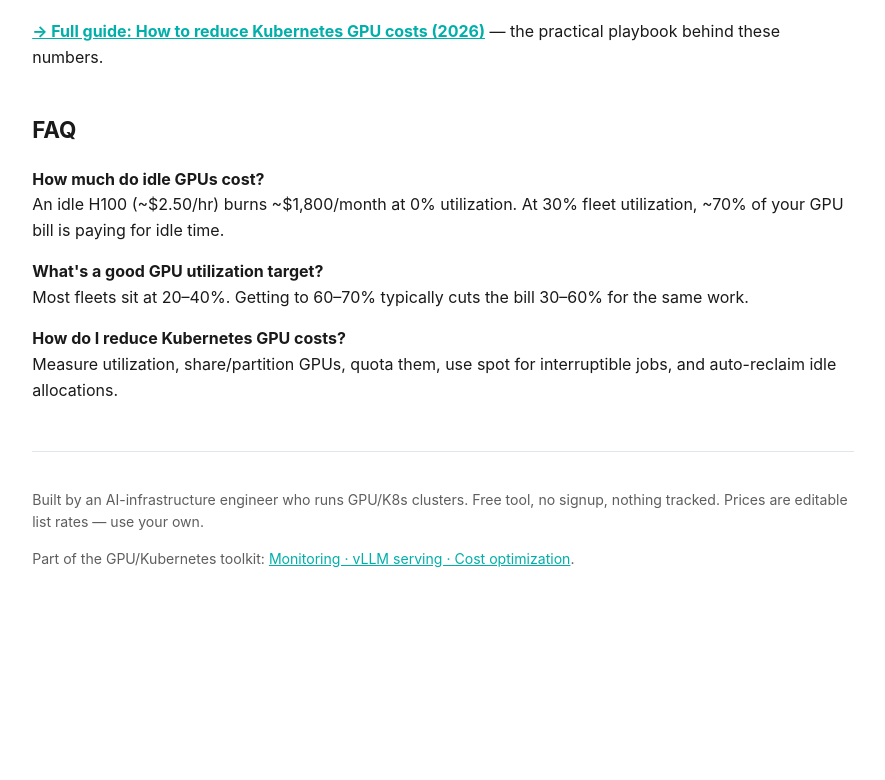
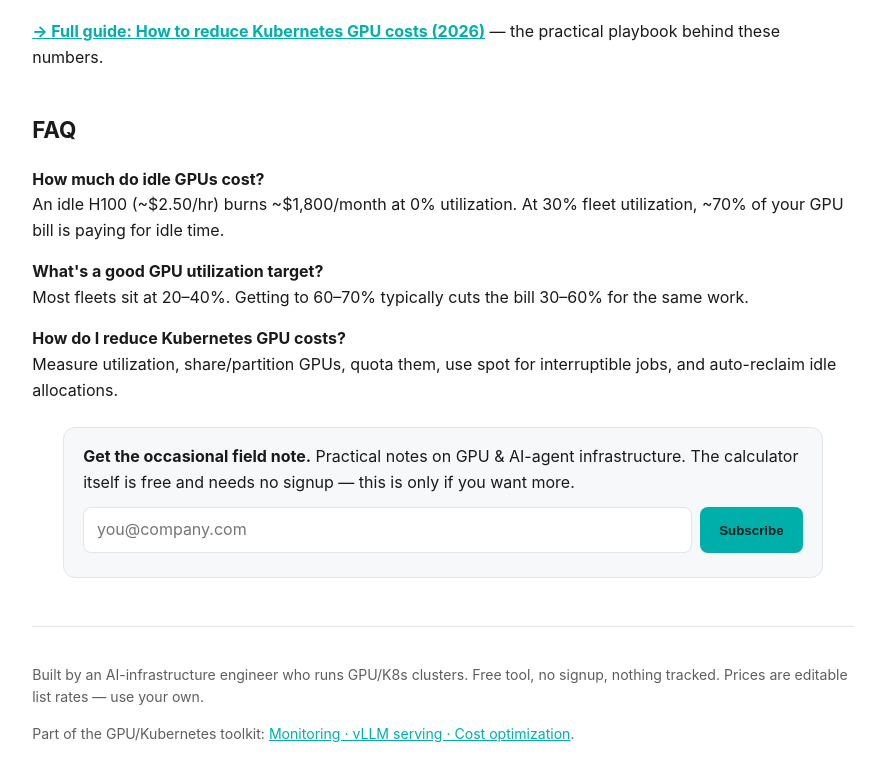
Before and after one commit to amihai4by/gpu-idle-cost-calculator, a plain HTML site: page index.html in a window 1280 px wide. Shown: the part 1997-2777 px from the top of the page, without its empty margins (197-1082 px from the left). Before the commit the page ends 2645 px from the top, so only its background shows below. Drawn offline with Linux system fonts and the light colour scheme.

Commit message:
add email capture to calculator + cost guide (complete the owned-audience funnel)
Co-Authored-By: Claude Opus 4.8 <noreply@anthropic.com>

```diff
--- a/index.html
+++ b/index.html
@@ -170,6 +170,18 @@ a{color:var(--accent)}
 <p><strong>What's a good GPU utilization target?</strong><br>Most fleets sit at 20–40%. Getting to 60–70% typically cuts the bill 30–60% for the same work.</p>
 <p><strong>How do I reduce Kubernetes GPU costs?</strong><br>Measure utilization, share/partition GPUs, quota them, use spot for interruptible jobs, and auto-reclaim idle allocations.</p>
 
+<div style="max-width:760px;margin:1.5rem auto;padding:1rem 1.2rem;border:1px solid var(--border,#e2e6ea);border-radius:12px;background:var(--card,#f6f8fa);font-family:-apple-system,BlinkMacSystemFont,'Segoe UI',Roboto,Helvetica,Arial,sans-serif;color:var(--fg,#1a1a1a)">
+<strong>Get the occasional field note.</strong> Practical notes on GPU &amp; AI-agent infrastructure. The calculator itself is free and needs no signup &mdash; this is only if you want more.
+<form id="subf" style="display:flex;gap:.5rem;margin-top:.7rem;flex-wrap:wrap">
+<input id="sube" type="email" required placeholder="you@company.com" style="flex:1;min-width:210px;padding:.6rem .8rem;border:1px solid var(--border,#e2e6ea);border-radius:8px;background:var(--bg,#fff);color:var(--fg,#1a1a1a);font:inherit">
+<button type="submit" style="padding:.6rem 1.2rem;border:0;border-radius:8px;background:var(--accent,#00afa9);color:#04211f;font-weight:800;cursor:pointer">Subscribe</button>
+</form>
+<div id="subm" style="margin-top:.5rem;font-size:.92rem;color:var(--muted,#5e5e5f)"></div>
+</div>
+<script>
+(function(){var f=document.getElementById('subf');if(!f)return;f.addEventListener('submit',function(e){e.preventDefault();var m=document.getElementById('subm');m.textContent='…';fetch('https://ghtxlbdyvdtdciujnmiy.supabase.co/functions/v1/subscribe',{method:'POST',headers:{'content-type':'application/json'},body:JSON.stringify({email:document.getElementById('sube').value,project:'infra',source:'calculator'})}).then(function(r){return r.json();}).then(function(d){m.textContent=d.ok?"You're on the list — thank you.":('Hmm — '+(d.error||'try again'));if(d.ok)f.reset();}).catch(function(){m.textContent='Network error — try again.';});});})();
+</script>
+
 <footer>
 <p>Built by an AI-infrastructure engineer who runs GPU/K8s clusters. Free tool, no signup, nothing tracked. Prices are editable list rates — use your own.</p>
 <p>Part of the GPU/Kubernetes toolkit: <a href="https://probizgen.gumroad.com" rel="noopener">Monitoring · vLLM serving · Cost optimization</a>.</p>
```
Also changed, not shown: reduce-kubernetes-gpu-costs.html (+12 -0 lines).
